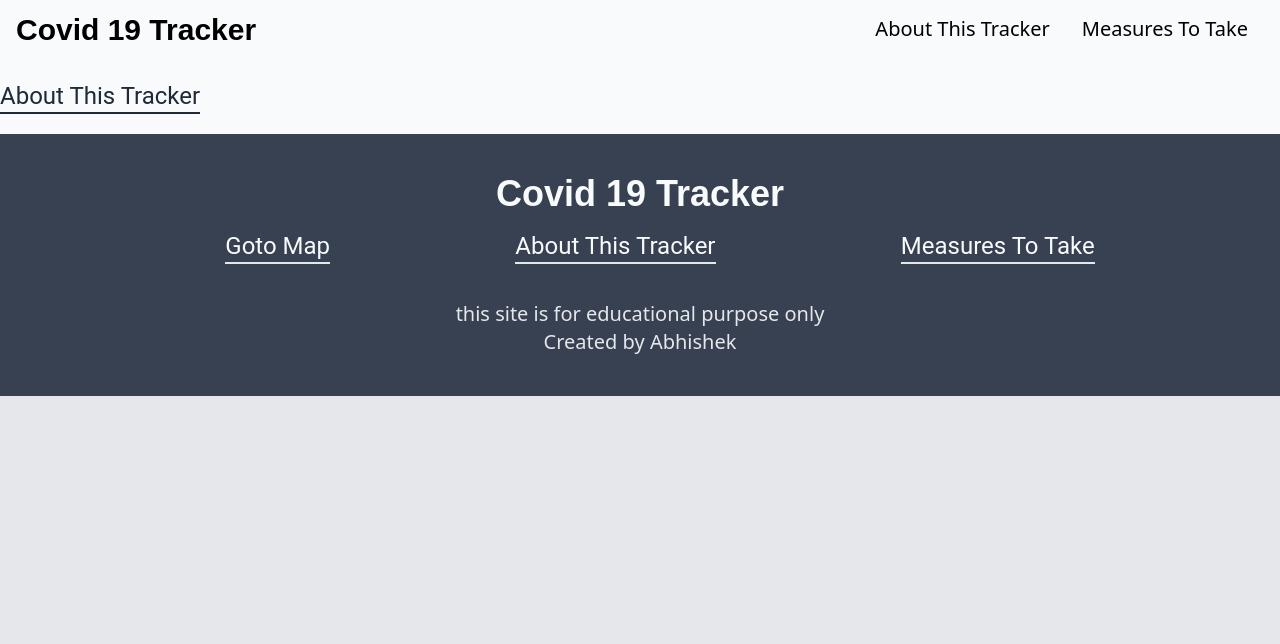
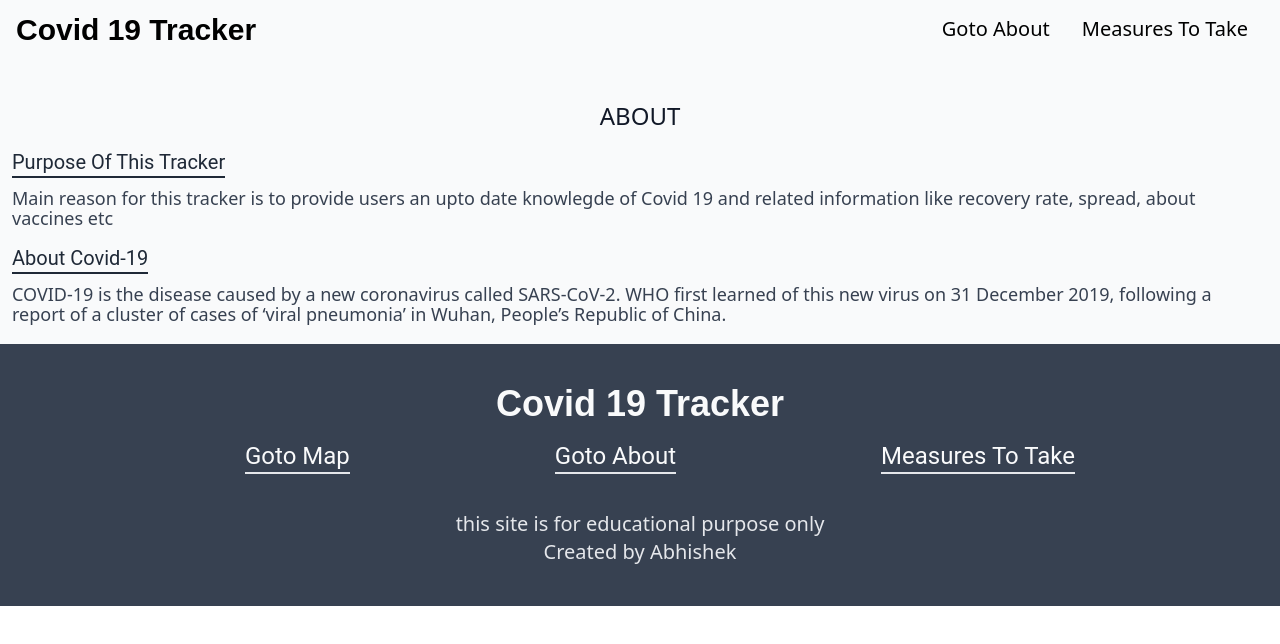
Before and after one commit to AbhishekRauthan/NextCovid, a Next.js app: page /about in a window 1280 px wide. Shown: the top 644 px of the page. Built offline with nearby package versions, Linux system fonts and the light colour scheme.

Commit message:
created an AboutContainer

```diff
--- /dev/null
+++ b/components/AboutContainer.tsx
@@ -0,0 +1,22 @@
+import { FC } from "react"
+
+interface Props {
+  title: string;
+}
+
+const AboutContainer: FC<Props> = ({ title, children }) => {
+  return (
+    <div className="ml-3 mr-5 text-left">
+      <h1
+        className="text-xl font-roboto capitalize text-gray-800 border-b-2 border-gray-800  inline-block">
+        {title}
+      </h1>
+      <p
+        className="mt-2.5 text-gray-700 font-medium text-lg leading-5">
+        {children}
+      </p>
+    </div>
+  )
+}
+
+export default AboutContainer
--- a/components/Footer.tsx
+++ b/components/Footer.tsx
@@ -14,7 +14,7 @@ const Footer: FC = () => {
           </li>
           <li className="footer-link mt-3 md:m-0">
             <Link href="/about">
-              About this tracker
+            goto About
             </Link>
           </li>
           <li className="footer-link mt-3 md:m-0">
--- a/components/Layout.tsx
+++ b/components/Layout.tsx
@@ -7,7 +7,7 @@ interface Props {}
 
 const Layout: FC<Props> = ({ children }) => {
   return (
-    <div className="lg:container lg:mx-auto">
+    <div className="lg:container lg:mx-auto bg-gray-200">
       <Head>
         <meta
           name="viewport"
--- a/components/Navbar.tsx
+++ b/components/Navbar.tsx
@@ -20,7 +20,7 @@ const Navbar: FC = () => {
               } flex xs:flex-col flex-row justify-evenly w-max xs:p-3 bg-gray-50`}
           >
             <li className="nav-item">
-              <Link href="/about" >about this tracker</Link>
+              <Link href="/about" >goto about</Link>
             </li>
             <li className="nav-item">
               <Link href="/measures">
--- a/pages/about.tsx
+++ b/pages/about.tsx
@@ -1,14 +1,20 @@
 import Layout from "../components/Layout"
+import AboutContainer from "../components/AboutContainer"
 
 const About = () => {
   return (
     <Layout>
-      <div className="w-full flex flex-col justify-center bg-gray-50">
-        <div className=" my-5 text-left">
-          <h1 className="text-2xl font-roboto capitalize text-gray-800 border-b-2 border-gray-800  inline-block">About this tracker</h1>
-        </div>
+      <div className="w-full flex flex-col justify-center bg-gray-50 space-y-4 py-5">
+        <h1 className="text-center text-2xl text-gray-900 font-medium uppercase mt-5">About</h1>
+        <AboutContainer title="purpose of this tracker">
+          Main reason for this tracker is to provide users an upto date knowlegde of Covid 19 and related information like recovery rate, spread, about vaccines etc
+        </AboutContainer>
+
+        <AboutContainer title="about covid-19">
+          COVID-19 is the disease caused by a new coronavirus called SARS-CoV-2.  WHO first learned of this new virus on 31 December 2019, following a report of a cluster of cases of ‘viral pneumonia’ in Wuhan, People’s Republic of China.
+        </AboutContainer>
       </div>
-    </Layout>
+    </Layout >
   )
 }
 
--- a/styles/main.css
+++ b/styles/main.css
@@ -4,12 +4,9 @@
 
 @import url("https://fonts.googleapis.com/css2?family=Roboto:ital,wght@0,100;0,300;0,400;0,500;0,700;0,900;1,100;1,300;1,400;1,500;1,700;1,900&family=Source+Sans+Pro:ital,wght@0,200;0,300;0,400;0,600;0,700;0,900;1,200;1,300;1,400;1,600;1,700;1,900&display=swap");
 
-body {
-  @apply bg-gray-200 xl:container xl:mx-auto;
-}
 
 .nav-item {
-  @apply capitalize text-xl sm:px-2 xs:pt-2 mx-2 py-1 xs:mb-3 xs:text-center border-transparent md:hover:border-black border-b-2 xs:border-b-2 xs:border-black cursor-pointer xs:relative block;
+  @apply  capitalize text-xl sm:px-2 xs:pt-2 mx-2 py-1 xs:mb-3 xs:text-center border-transparent md:hover:border-black border-b-2 xs:border-b-2 xs:border-black cursor-pointer xs:relative block;
 }
 
 .footer-link {
```
Also changed, not shown: public/Nurse_Flatline.svg (added).
